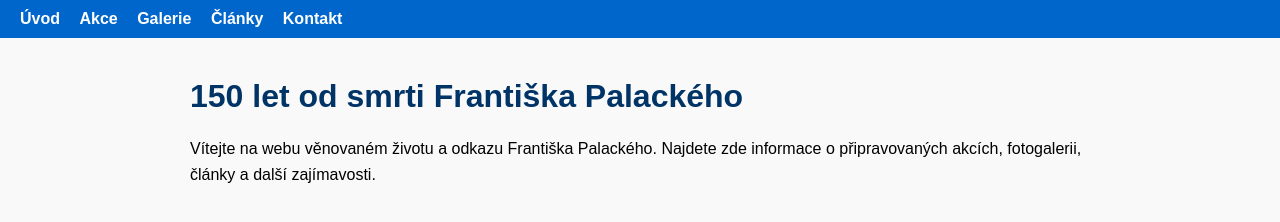
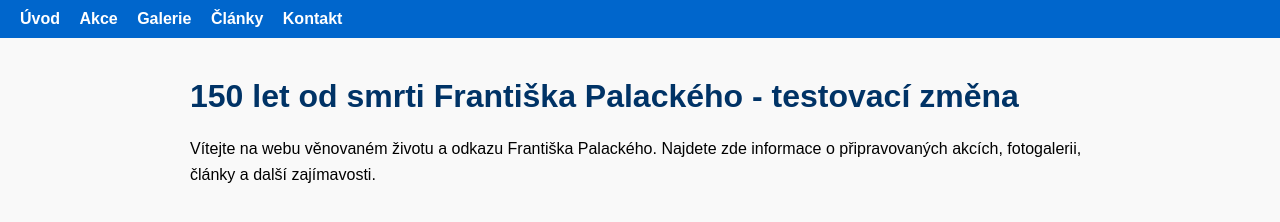
Before and after one commit to kulovalucie-hub/palacky150, a plain HTML site: page index.html in a window 1280 px wide. Drawn offline with Linux system fonts and the light colour scheme.

Commit message:
Update index.html

```diff
--- a/index.html
+++ b/index.html
@@ -53,7 +53,7 @@
   </nav>
 
   <div class="container">
-    <h1>150 let od smrti Františka Palackého</h1>
+    <h1>150 let od smrti Františka Palackého - testovací změna</h1>
     <p>Vítejte na webu věnovaném životu a odkazu Františka Palackého. Najdete zde informace o připravovaných akcích, fotogalerii, články a další zajímavosti.</p>
   </div>
 </body>
```
